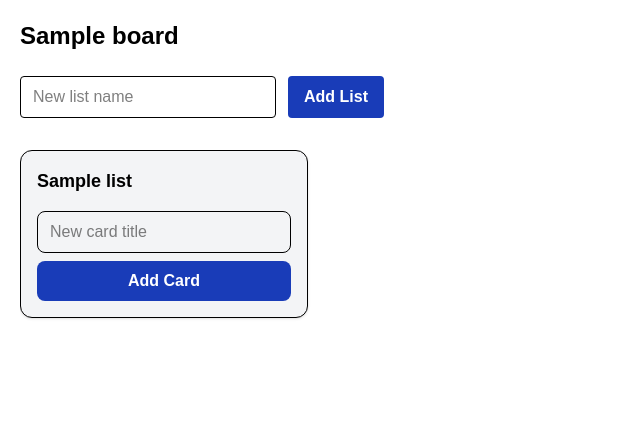
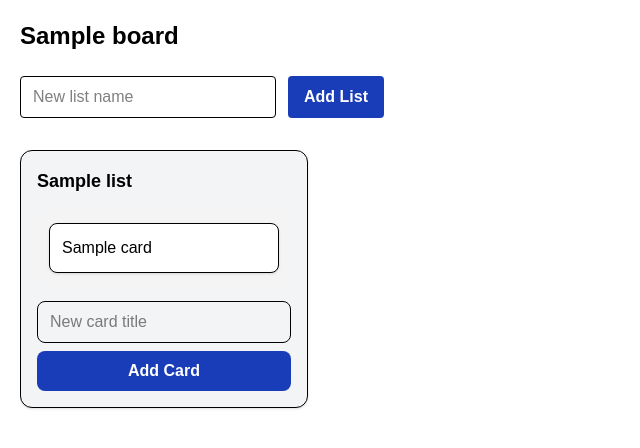
Before and after one commit to Asobhani33/tarmo, a Flask app: template templates/board.html in a window 1280 px wide. Shown: the part 56-504 px from the top of the page, without its empty margins (0-640 px from the left). Run offline with Flask 3, Linux system fonts and the light colour scheme; the template is opened without the code that fills it: most values are stand-ins (such as "Sample title", 1, 10 or a date in 2020).

Commit message:
Add cards and drag-and-drop to board

```diff
--- a/templates/board.html
+++ b/templates/board.html
@@ -1,22 +1,14 @@
-<!--
-board.html
------------
-Owner: Person 3 (design) — the main board view: lists as columns, cards
-inside each list. This is where the drag-and-drop (Person 4) attaches.
-
-PLACEHOLDER — `lists` comes from Person 1's view_board() route. Each list's
-cards should be fetched with Person 2's get_cards_for_list(list._id) helper
-(Person 1 will likely pass cards into the template context per list, or you
-call an endpoint - coordinate with Person 1/2 on the exact wiring).
-
-TASK FOR PERSON 3 + PERSON 4:
-    - Style each list as a column (Tailwind flex/grid)
-    - Give each card a `data-card-id="{{ card._id }}"` attribute and each
-      list a `data-list-id="{{ list._id }}"` attribute — Person 4's
-      drag_drop.js needs these to know what moved where
--->
-{% extends "base.html" %} {% block title %}{{ board.name }}{% endblock %} {%
-block content %}
+{# board.html ----------- Owner: Person 3 (design) — the main board view: lists
+as columns, cards inside each list. This is where the drag-and-drop (Person 4)
+attaches. PLACEHOLDER — `lists` comes from Person 1's view_board() route. Each
+list's cards should be fetched with Person 2's get_cards_for_list(list._id)
+helper (Person 1 will likely pass cards into the template context per list, or
+you call an endpoint - coordinate with Person 1/2 on the exact wiring). TASK FOR
+PERSON 3 + PERSON 4: - Style each list as a column (Tailwind flex/grid) - Give
+each card a `data-card-id="{{ card._id }}"` attribute and each list a
+`data-list-id="{{ list._id }}"` attribute — Person 4's drag_drop.js needs these
+to know what moved where #} {% extends "base.html" %} {% block title %}{{
+board.name }}{% endblock %} {% block content %}
 <h1 class="text-2xl font-bold mb-6">{{ board.name }}</h1>
 
 <form
@@ -43,12 +35,21 @@ block content %}
 <div class="flex gap-5 overflow-x-auto pb-4">
   {% for list in lists %}
 
-  <div
-    class="w-72 shrink-0 bg-gray-100 border rounded-xl p-4 shadow-sm"
-    data-list-id="{{ list._id }}"
-  >
+  <div class="w-72 shrink-0 bg-gray-100 border rounded-xl p-4 shadow-sm">
     <h3 class="font-semibold text-lg mb-4">{{ list.name }}</h3>
-    <!-- TODO (Person 2/3): loop over this list's cards here -->
+    <div
+      class="list-column flex flex-col gap-2 min-h-12"
+      data-list-id="{{ list._id }}"
+    >
+      {% for card in list.cards %}
+      <div
+        class="bg-white border rounded-lg p-3 shadow-sm cursor-grab"
+        data-card-id="{{ card._id }}"
+      >
+        {{ card.title }}
+      </div>
+      {% endfor %}
+    </div>
     <form
       class="flex flex-col gap-2 mt-4"
       method="POST"
@@ -74,6 +75,6 @@ block content %}
   </div>
   {% endfor %}
 </div>
-
+<script src="https://cdn.jsdelivr.net/npm/sortablejs@1.15.0/Sortable.min.js"></script>
 <script src="{{ url_for('static', filename='js/drag_drop.js') }}"></script>
 {% endblock %}
```
